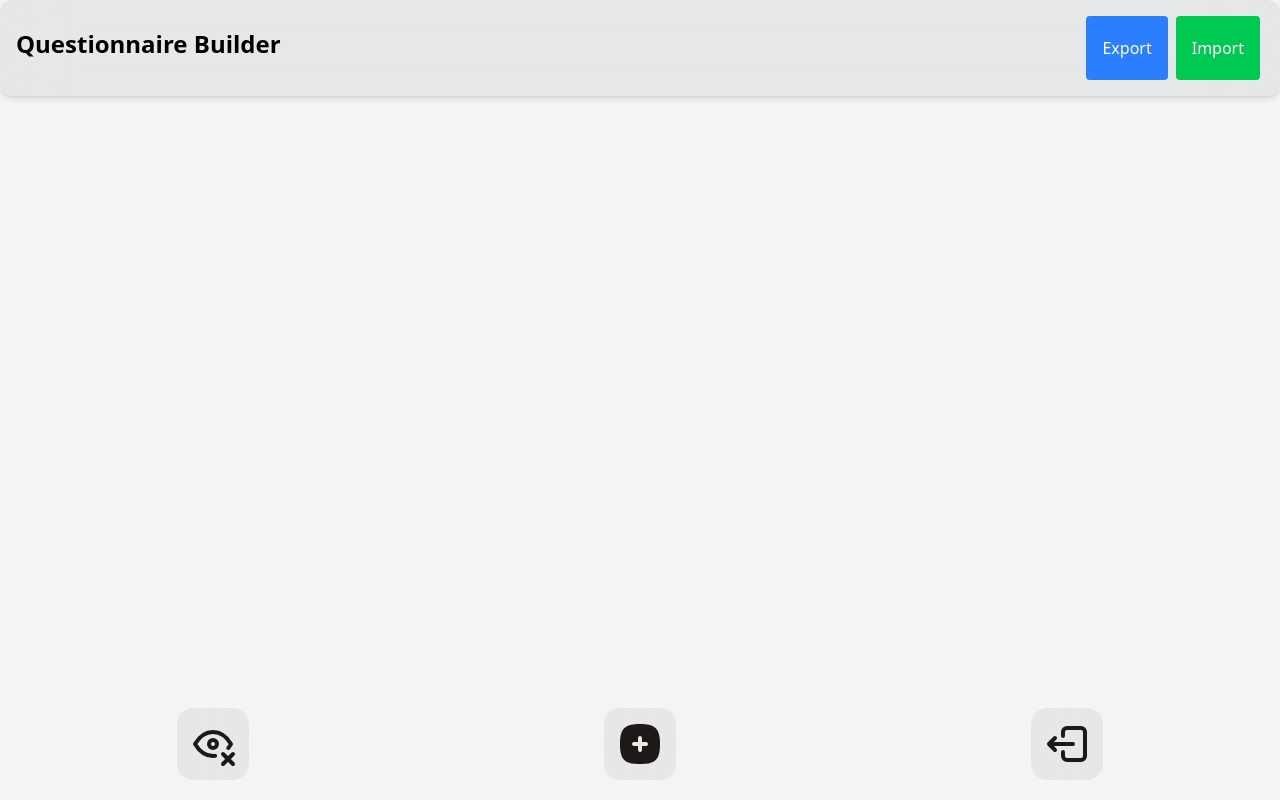
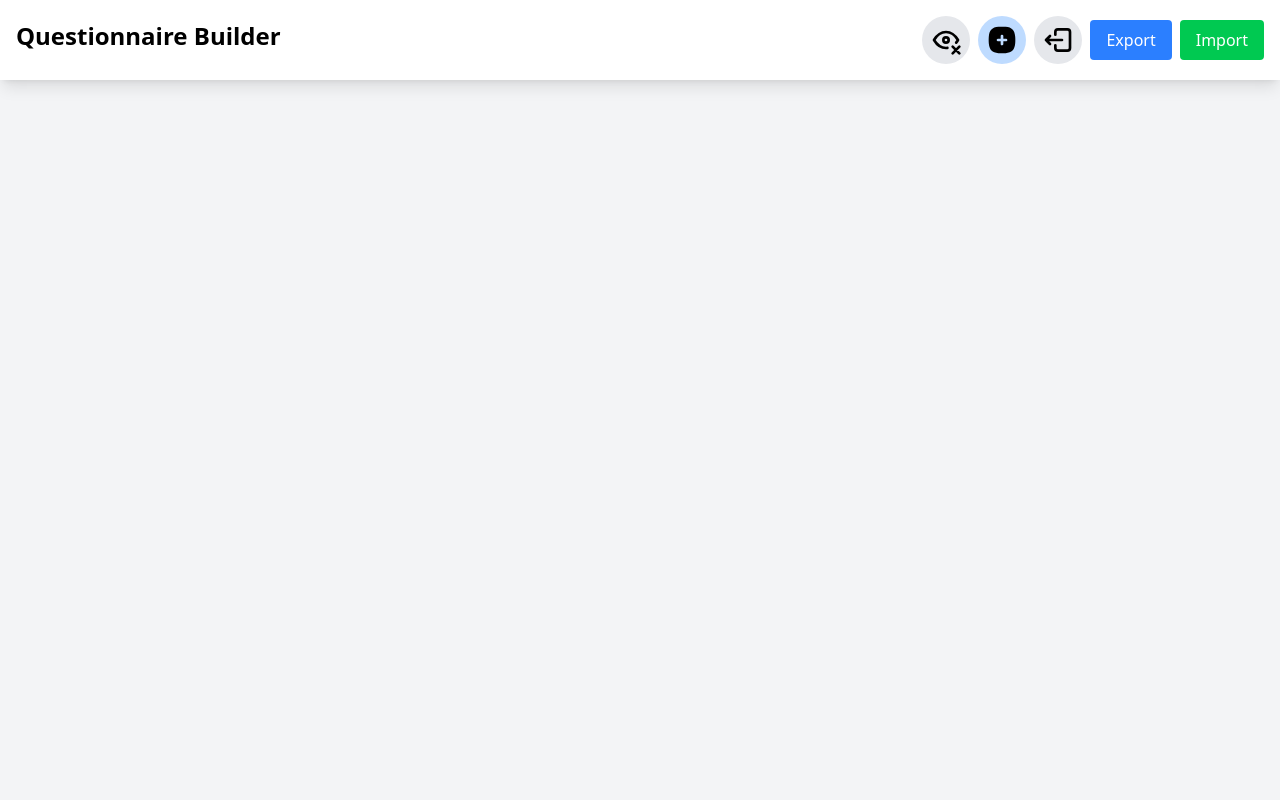
Before and after one commit to owenmeier/questionnaire-builder, a React (Vite) app: page / in a window 1280 px wide. Built offline with nearby package versions, Linux system fonts and the light colour scheme.

Commit message:
made UI improvements, making one cohesive header with all buttons together

```diff
--- a/src/App.jsx
+++ b/src/App.jsx
@@ -2,24 +2,46 @@ import React, { useState } from "react"
 
 import FormBuilder from "./components/FormBuilderMain"
 import Header from "./components/Header"
+import fieldTypes from "./components/fields/fieldTypes-config"
+import { v4 as uuidv4 } from "uuid"
+import { initializeField } from "./utils/initializedFieldOptions"
+
 
 const App = () => {
     const [formData, setFormData] = useState([])
     const [isPreview, setIsPreview] = useState(false)
+
+    // Add field to formData (moved up from FormBuilderMain)
+    const addField = (type) => {
+        const fieldTemplate = fieldTypes[type]?.defaultProps;
+        if (fieldTemplate) {
+            const initializedField = initializeField({
+                ...fieldTemplate,
+                id: uuidv4(),
+            });
+            setFormData((prev) => [...prev, initializedField]);
+        } else {
+            alert("Unknown field type");
+        }
+    };
 
     return (
         <div className="min-h-screen bg-gray-100">
             <Header
                 formData={formData}
                 setFormData={setFormData}
+                addField={addField}
+                fieldTypes={fieldTypes}
+                isPreview={isPreview}
+                setIsPreview={setIsPreview}
             />
-
-
             <FormBuilder
                 formData={formData}
                 setFormData={setFormData}
                 isPreview={isPreview}
                 setIsPreview={setIsPreview}
+                addField={addField}
+                fieldTypes={fieldTypes}
             />
         </div>
     )
--- a/src/components/FormBuilderMain.jsx
+++ b/src/components/FormBuilderMain.jsx
@@ -5,7 +5,6 @@ import "survey-core/survey-core.min.css";
 import { v4 as uuidv4 } from "uuid";
 import { initializeField } from "../utils/initializedFieldOptions";
 import fieldTypes from "./fields/fieldTypes-config";
-import MobileToolBar from "./MobileToolBar";
 
 // Utility: Map your formData to SurveyJS JSON
 
@@ -18,44 +17,39 @@ function formDataToSurveyJson(formData) {
     signature: "signaturepad",
   };
 
-  const elements = formData.map(field => {
+  const elements = formData
+    .map((field) => {
       const type = typeMap[field.fieldType];
       if (!type) return null;
       const base = {
         type,
         name: field.id,
-      title: field.question || (type === "signaturepad" ? "Please sign below:" : "Untitled Question"),
+        title:
+          field.question ||
+          (type === "signaturepad"
+            ? "Please sign below:"
+            : "Untitled Question"),
         isRequired: !!field.required,
       };
       if (["radiogroup", "checkbox", "dropdown"].includes(type)) {
         return {
           ...base,
-        choices: (field.options || []).map(opt => opt.value),
+          choices: (field.options || []).map((opt) => opt.value),
         };
       }
       return base;
-  }).filter(Boolean);
+    })
+    .filter(Boolean);
 
   return {
     title: "My Questionnaire",
-    pages: [ { elements } ],
+    pages: [{ elements }],
   };
 }
 
-const FormBuilder = ({ formData, setFormData, isPreview, setIsPreview }) => {
-  // Add field to formData
-  const addField = (type) => {
-    const fieldTemplate = fieldTypes[type]?.defaultProps;
-    if (fieldTemplate) {
-      const initializedField = initializeField({
-        ...fieldTemplate,
-        id: uuidv4(),
-      });
-      setFormData((prev) => [...prev, initializedField]);
-    } else {
-      alert("Unknown field type");
-    }
-  };
+
+// Now addField and fieldTypes are passed as props from App.jsx
+const FormBuilder = ({ formData, setFormData, isPreview, setIsPreview, addField, fieldTypes }) => {
 
   // Update field in formData
   const updateField = (id, key, value) => {
@@ -76,15 +70,6 @@ const FormBuilder = ({ formData, setFormData, isPreview, setIsPreview }) => {
 
   return (
     <div className="formBuilderMain pt-8 px-4 pb-20">
-      {/* MOBILE TOOL BAR COMPONENT */}
-      <MobileToolBar
-        addField={addField}
-        fieldTypes={fieldTypes}
-        formData={formData}
-        isPreview={isPreview}
-        setIsPreview={setIsPreview}
-      />
-
       {/* MAIN FORM COMPONENT: Custom builder in edit mode, SurveyJS in preview mode */}
       {isPreview ? (
         <Survey model={new Model(surveyJson)} />
--- a/src/components/Header.jsx
+++ b/src/components/Header.jsx
@@ -1,6 +1,40 @@
-import React from "react"
+import React, { useState, useEffect } from "react"
+import { DATALOG_ICON, EYEEDIT_ICON, EYECLOSED_ICON, PLUSSQUARE_ICON, X_ICON } from "../assets/icons"
+import { motion } from "framer-motion"
 
-const Header = ({ formData, setFormData }) => {
+const Header = ({ formData, setFormData, addField, fieldTypes, isPreview, setIsPreview }) => {
+    const [isToolBarExpanded, setIsToolBarExpanded] = useState(false)
+    const [isLogExpanded, setIsLogExpanded] = useState(false)
+
+    const handleToolBarExpanded = () => {
+        setIsToolBarExpanded(!isToolBarExpanded)
+        setIsLogExpanded(false)
+    }
+    const handleLogExpanded = () => {
+        setIsLogExpanded(!isLogExpanded)
+        setIsToolBarExpanded(false)
+    }
+    const handlePreviewMode = () => {
+        setIsPreview(!isPreview)
+        setIsToolBarExpanded(false)
+        setIsLogExpanded(false)
+    }
+    const handleClickOutside = (event) => {
+        if (!event.target.closest(".navbar-container")) {
+            setIsToolBarExpanded(false)
+            setIsLogExpanded(false)
+        }
+    }
+    useEffect(() => {
+        if (isToolBarExpanded || isLogExpanded) {
+            document.addEventListener("mousedown", handleClickOutside)
+        } else {
+            document.removeEventListener("mousedown", handleClickOutside)
+        }
+        return () => {
+            document.removeEventListener("mousedown", handleClickOutside)
+        }
+    }, [isToolBarExpanded, isLogExpanded])
     const importData = (data) => {
         try {
             const parsedData = JSON.parse(data)
@@ -22,22 +56,45 @@ const Header = ({ formData, setFormData }) => {
     }
 
     return (
-        <div className="sticky top-0 left-0 w-full mx-auto z-100">
-            <div className="flex flex-col min-[700px]:flex-row justify-between items-center bg-black/5 p-4 md:rounded-xl backdrop-blur-2xl shadow-md">
+        <div className="navbar-container sticky top-0 left-0 w-full mx-auto z-50 bg-white shadow-lg">
+            <div className="flex flex-col min-[700px]:flex-row justify-between items-center p-4 md:rounded-xl">
                 <h1 className="text-xl sm:text-2xl font-bold mb-2">Questionnaire Builder</h1>
-                <div className="flex items-center justify-center max-[380px]:text-sm">
-
-                    {/*EXPORT BUTTON */}
+                <div className="flex items-center justify-center flex-wrap gap-2">
+                    {/* Preview/Edit Mode Button */}
                     <button
-                        className="px-4 py-5 mx-1 bg-blue-500 text-white rounded cursor-pointer"
+                        onClick={handlePreviewMode}
+                        className="bg-gray-200 hover:bg-gray-300 rounded-full p-2"
+                        title={isPreview ? "Switch to Edit Mode" : "Switch to Preview Mode"}
+                    >
+                        {!isPreview ? <EYECLOSED_ICON className="h-8 w-8" /> : <EYEEDIT_ICON className="h-8 w-8" />}
+                    </button>
+                    {/* Add Field Button */}
+                    {!isPreview && (
+                        <button
+                            onClick={handleToolBarExpanded}
+                            className="bg-blue-200 hover:bg-blue-300 rounded-full p-2"
+                            title="Add Field"
+                        >
+                            <PLUSSQUARE_ICON className="h-8 w-8" />
+                        </button>
+                    )}
+                    {/* JSON Log Button */}
+                    <button
+                        onClick={handleLogExpanded}
+                        className="bg-gray-200 hover:bg-gray-300 rounded-full p-2"
+                        title="Show JSON Data"
+                    >
+                        <DATALOG_ICON className="h-8 w-8" />
+                    </button>
+                    {/* Export Button */}
+                    <button
+                        className="px-4 py-2 bg-blue-500 text-white rounded cursor-pointer"
                         onClick={exportData}
                     >
                         Export
                     </button>
-
-                    {/*IMPORT BUTTON */}
-                    <label className="px-4 py-5 mx-1 bg-green-500 text-white rounded cursor-pointer"
-                    >
+                    {/* Import Button */}
+                    <label className="px-4 py-2 bg-green-500 text-white rounded cursor-pointer">
                         Import
                         <input
                             className="hidden"
@@ -51,9 +108,63 @@ const Header = ({ formData, setFormData }) => {
                             }}
                         />
                     </label>
-
                 </div>
             </div>
+            {/* Add Field Modal */}
+            <motion.div
+                initial={{ opacity: 0, y: "-100%", scale: 0 }}
+                animate={{ opacity: isToolBarExpanded ? 1 : 0, y: isToolBarExpanded ? "0%" : "-100%", scale: isToolBarExpanded ? 1 : 0.6 }}
+                transition={{ type: "spring", stiffness: 150, damping: 20 }}
+                className="fixed top-20 left-1/2 transform -translate-x-1/2 w-full max-w-md bg-white border border-gray-200 px-6 py-4 rounded-2xl shadow-xl z-50"
+                style={{ pointerEvents: isToolBarExpanded ? 'auto' : 'none' }}
+            >
+                <button
+                    className="flex w-full justify-end"
+                    onClick={() => setIsToolBarExpanded(false)}
+                >
+                    <X_ICON />
+                </button>
+                <h3 className="font-bold text-lg mb-4">Add Field</h3>
+                <div className="grid grid-cols-1 gap-2">
+                    {fieldTypes && typeof fieldTypes === 'object' ? (
+                        Object.keys(fieldTypes).map((type) => (
+                            <button
+                                key={type}
+                                className="px-4 pl-6 py-2 text-black text-left rounded hover:bg-slate-50"
+                                onClick={() => {
+                                    addField(type)
+                                    setIsToolBarExpanded(false)
+                                }}
+                            >
+                                Add {fieldTypes[type].label}
+                            </button>
+                        ))
+                    ) : (
+                        <div className="text-red-500">No field types available</div>
+                    )}
+                </div>
+            </motion.div>
+            {/* JSON Data Log Modal */}
+            <motion.div
+                initial={{ opacity: 0, y: "-100%", scale: 0 }}
+                animate={{ opacity: isLogExpanded ? 1 : 0, y: isLogExpanded ? "0%" : "-100%", scale: isLogExpanded ? 1 : 0.6 }}
+                transition={{ type: "spring", stiffness: 150, damping: 20 }}
+                className="fixed top-20 left-1/2 transform -translate-x-1/2 w-full max-w-xl bg-white border border-gray-200 px-6 py-4 rounded-2xl shadow-xl z-50"
+                style={{ pointerEvents: isLogExpanded ? 'auto' : 'none' }}
+            >
+                <button
+                    className="flex w-full justify-end"
+                    onClick={() => setIsLogExpanded(false)}
+                >
+                    <X_ICON />
+                </button>
+                <h3 className="font-bold text-lg mb-4">Form Data (JSON)</h3>
+                <div className="p-4 rounded-lg overflow-y-auto max-h-80 scrollbar-thin scrollbar-track-gray-200 scrollbar-thumb-gray-400">
+                    <pre className="whitespace-pre-wrap break-words text-sm text-gray-700">
+                        {JSON.stringify(formData, null, 2)}
+                    </pre>
+                </div>
+            </motion.div>
         </div>
     )
 }
```
Lines whose indentation alone changed are shown as unchanged.
